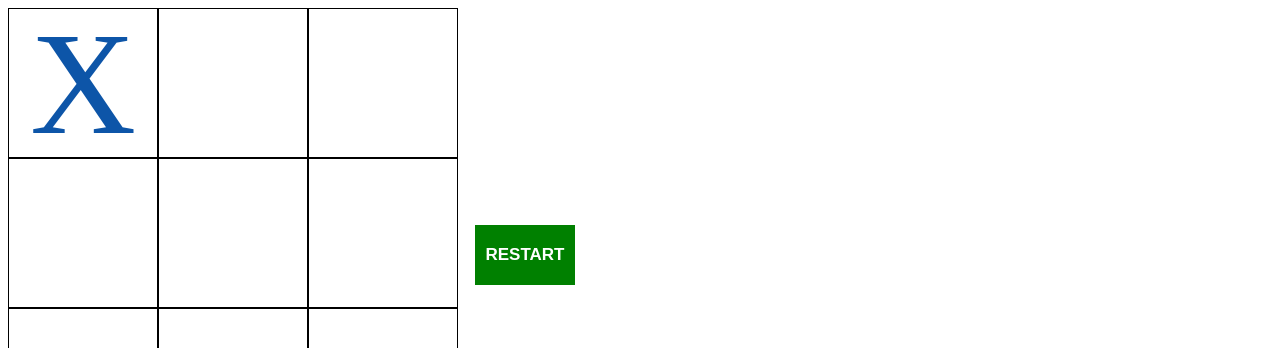
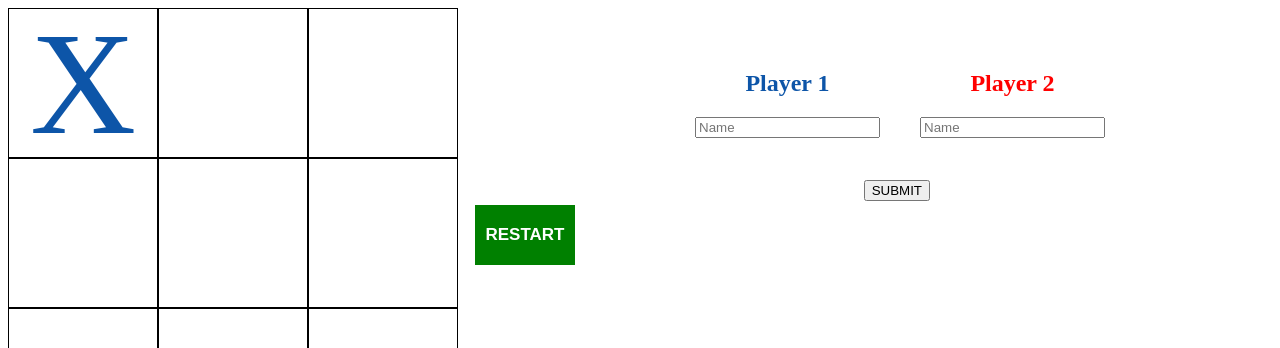
Before and after one commit to rael1411/ticTacToe, a plain HTML site: page index.html in a window 1280 px wide. Both pictures are taken after a click on the element 83 px from the left and 83 px from the top of the page. Shown: the top 348 px of the page. Drawn offline with Linux system fonts and the light colour scheme.

Commit message:
added name selection

```diff
--- a/index.html
+++ b/index.html
@@ -9,6 +9,19 @@
     <body>
         <div id ="container"></div>
         <div id ="winner"></div>
+        <form id = playersCreator>
+            <div id ="player1Creator">
+                <h2 style = "color: rgb(13, 85, 168)">Player 1</h2>
+                <input type = "text" id="name1" placeholder = "Name">
+            </div>
+            <div id ="player2Creator">
+                <h2 style = "color: red">Player 2</h2>
+                <input type = "text" id="name2" placeholder = "Name">
+            </div>
+            <div id = "submitButton">
+                <input type="submit" id="submit" value="SUBMIT">
+            </div>
+        </form>
         <script src = "script.js"></script>
     </body>
 </html>
--- a/script.js
+++ b/script.js
@@ -13,12 +13,29 @@ const player = (name, symbol) => {
 }
 var player1 = player("player1", "cross");
 var player2 = player("player2", "circle");
+var turn = player1.name;
+
 const container = document.querySelector("#container");
 const winner = document.querySelector("#winner");
+const submitButton = document.querySelector("#submitButton");
+submitButton.addEventListener("click", (e)=> {
+    e.preventDefault();
+    let name1 = document.getElementById("name1").value;
+    let name2 = document.getElementById("name2").value;
+    if (turn === player1.name){
+        turn = name1;
+    }
+    else if (turn === player2.name){
+        turn = name2;
+    }
+    player1.name = name1;
+    player2.name = name2;
+});
+
 //creates the gameboard based on the gameBoard function
 const render = function(){
     container.innerHTML = "";
-    let turn = player1.name;
+    turn = player1.name;
     gameBoard.forEach((cell, index) => {
         let element = document.createElement("div");
         if (cell === "empty"){
@@ -60,10 +77,9 @@ const render = function(){
                     }
                 }
             }
-            console.log(gameState());
         });
         element.addEventListener("click", function(e){
-            console.log("clicked");
+            //cleaning the board of hover elements if the game is over
             if (gameBoard[element.id] === "empty" && gameState() === ""){
                 if (turn === player1.name)
                 {
@@ -105,7 +121,6 @@ const render = function(){
                         element.classList.remove("circleHover");
                     }
                 }
-                console.log(gameState());
                 if (gameState() != ""){
                     let champion = document.createElement("p");
                     champion.textContent = `The winner is: ${gameState()}!` ;
@@ -113,6 +128,10 @@ const render = function(){
                 }
             }
         });
+        element.addEventListener("mouseout", function(){
+            element.classList.remove("circleHover");
+            element.classList.remove("crossHover");
+        })
 
     container.appendChild(element);
     });
--- a/style.css
+++ b/style.css
@@ -9,7 +9,7 @@
 #restart{
     position: absolute;
     left: 475px;
-    top: 225px;
+    top: 205px;
     border: none;
     width: 100px;
     height: 60px;
@@ -51,5 +51,23 @@
 }
 .circleHover:hover{
     color: rgb(248, 114, 114);
-    transition-delay: 1;
+    transition: 0.5s;
 }
+#player1Creator{
+    position: absolute;
+    top: 50px;
+    right: 400px;
+    text-align: center;
+}
+#player2Creator{
+    position: absolute;
+    top: 50px;
+    right: 175px;
+    text-align: center;
+}
+#submitButton{
+    position: absolute;
+    top: 180px;
+    right: 350px;
+    font-family: sans-serif;
+}
```
